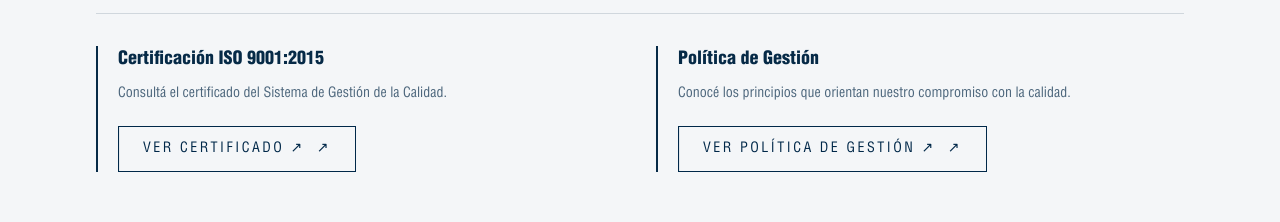
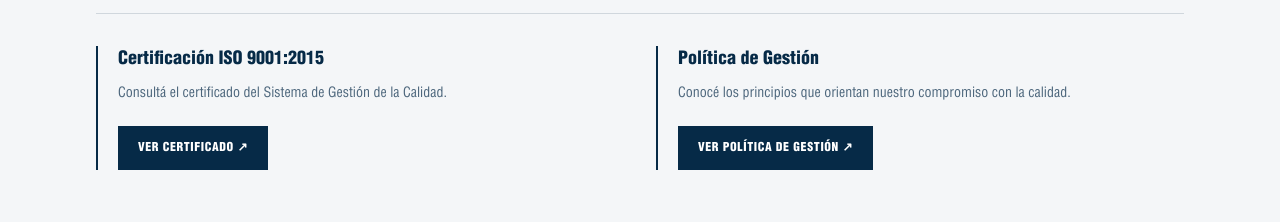
Before and after one commit to pachecoleoo/360-construcciones, a Next.js app: page /nosotros in a window 1280 px wide. Shown: the part 4040-4262 px from the top of the page. Built offline with nearby package versions, Linux system fonts and the light colour scheme; no server answers.

Commit message:
style(nosotros): restore original solid document buttons

```diff
--- a/components/nosotros/NosotrosCalidadSection.tsx
+++ b/components/nosotros/NosotrosCalidadSection.tsx
@@ -1,7 +1,6 @@
 "use client";
 
 import Image from "next/image";
-import Button from "@/components/ui/Button";
 import { useLanguage } from "@/context/LanguageContext";
 
 export default function NosotrosCalidadSection() {
@@ -97,9 +96,9 @@
                 {es ? "Consultá el certificado del Sistema de Gestión de la Calidad." : "View our Quality Management System certificate."}
               </p>
             </div>
-            <Button href="/documentos/certificado-iso-9001.pdf" variant="dark" target="_blank" rel="noopener noreferrer" icon={<span aria-hidden="true">↗</span>} className="min-h-11">
+            <a href="/documentos/certificado-iso-9001.pdf" target="_blank" rel="noopener noreferrer" className="inline-flex min-h-11 items-center bg-[#062a47] px-5 py-3 font-body text-xs font-bold uppercase tracking-wider text-white transition-colors hover:bg-[#174a70]">
               {es ? "Ver certificado ↗" : "View certificate ↗"}
-            </Button>
+            </a>
           </div>
           <div className="flex flex-col items-start justify-between gap-5 border-l-2 border-[#062a47] pl-5">
             <div>
@@ -108,9 +107,9 @@
                 {es ? "Conocé los principios que orientan nuestro compromiso con la calidad." : "Learn about the principles behind our commitment to quality."}
               </p>
             </div>
-            <Button href="/documentos/politica-de-gestion.pdf" variant="dark" target="_blank" rel="noopener noreferrer" icon={<span aria-hidden="true">↗</span>} className="min-h-11">
+            <a href="/documentos/politica-de-gestion.pdf" target="_blank" rel="noopener noreferrer" className="inline-flex min-h-11 items-center bg-[#062a47] px-5 py-3 font-body text-xs font-bold uppercase tracking-wider text-white transition-colors hover:bg-[#174a70]">
               {es ? "Ver política de gestión ↗" : "View management policy ↗"}
-            </Button>
+            </a>
           </div>
         </div>
       </div>
```
